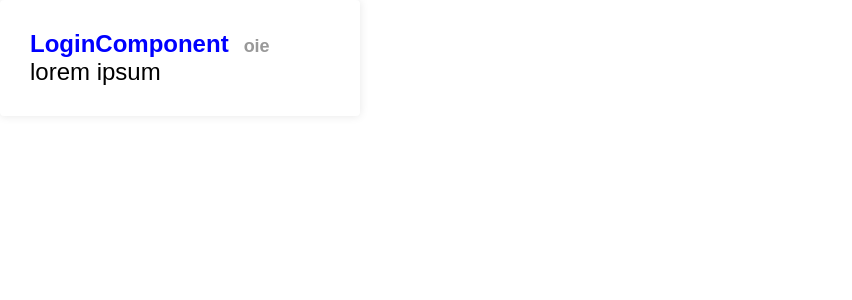
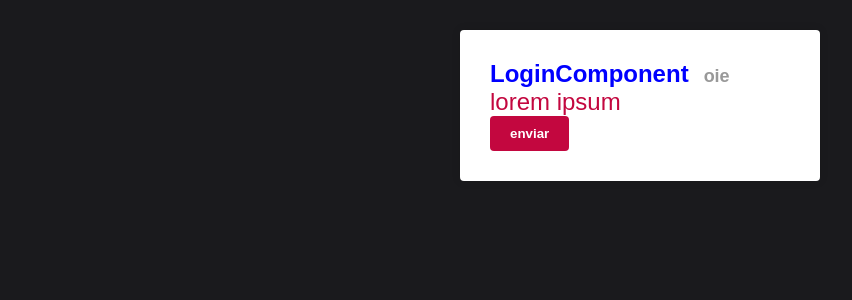
Before and after one commit to mateusamarall/react-redux-cursojs, a React (Create React App) app: page / in a window 1280 px wide. Shown: the top 300 px of the page, without its empty margins (0-852 px from the left). Built offline with nearby package versions, Linux system fonts and the light colour scheme.

Commit message:
cores principais do projeto

```diff
--- /dev/null
+++ b/src/config/colors.js
@@ -0,0 +1,7 @@
+export const primaryColor = '#C3073F';
+export const primaryDarkColor = '#1A1A1D';
+
+export const successColor = '#0197F6';
+export const infoColor = '#0197F6';
+export const errorColor = '#F2AF29';
+export const warningColor = '#F2AF29';
--- a/src/pages/Login/index.js
+++ b/src/pages/Login/index.js
@@ -10,6 +10,7 @@
         <small>oie</small>
       </Title>
       <Paragrafo>lorem ipsum</Paragrafo>
+      <button type="button">enviar</button>
     </Container>
   );
 }
--- a/src/styles/GlobalStyle.js
+++ b/src/styles/GlobalStyle.js
@@ -1,4 +1,5 @@
 import styled, { createGlobalStyle } from 'styled-components';
+import { primaryDarkColor, primaryColor } from '../config/colors';
 
 export default createGlobalStyle`
 *{
@@ -9,6 +10,8 @@
 }
 body{
   font-family: sans-serif;
+  background:${primaryDarkColor};
+  color:${primaryColor};
 }
 html, body, #root{
   height:100%;
@@ -16,10 +19,16 @@
 
 button{
   cursor:pointer;
+  background:${primaryColor};
+  border:none;
+  color:#fff;
+  padding:10px 20px;
+  border-radius:4px;
+  font-weight:700;
 }
 a{
   text-decoration:none;
-
+  color:${primaryColor};
 }
 ul{
   list-style:none;
@@ -29,7 +38,7 @@
 export const Container = styled.section`
   max-width: 360px;
   background: #ffff;
-  margin: 30 auto;
+  margin: 30px auto;
   padding: 30px;
   border-radius: 4px;
   box-shadow: 0 0 10px rgba(0, 0, 0, 0.1);
```
Also changed, not shown: 1 other file (tests, documents, lock files or other folders).
